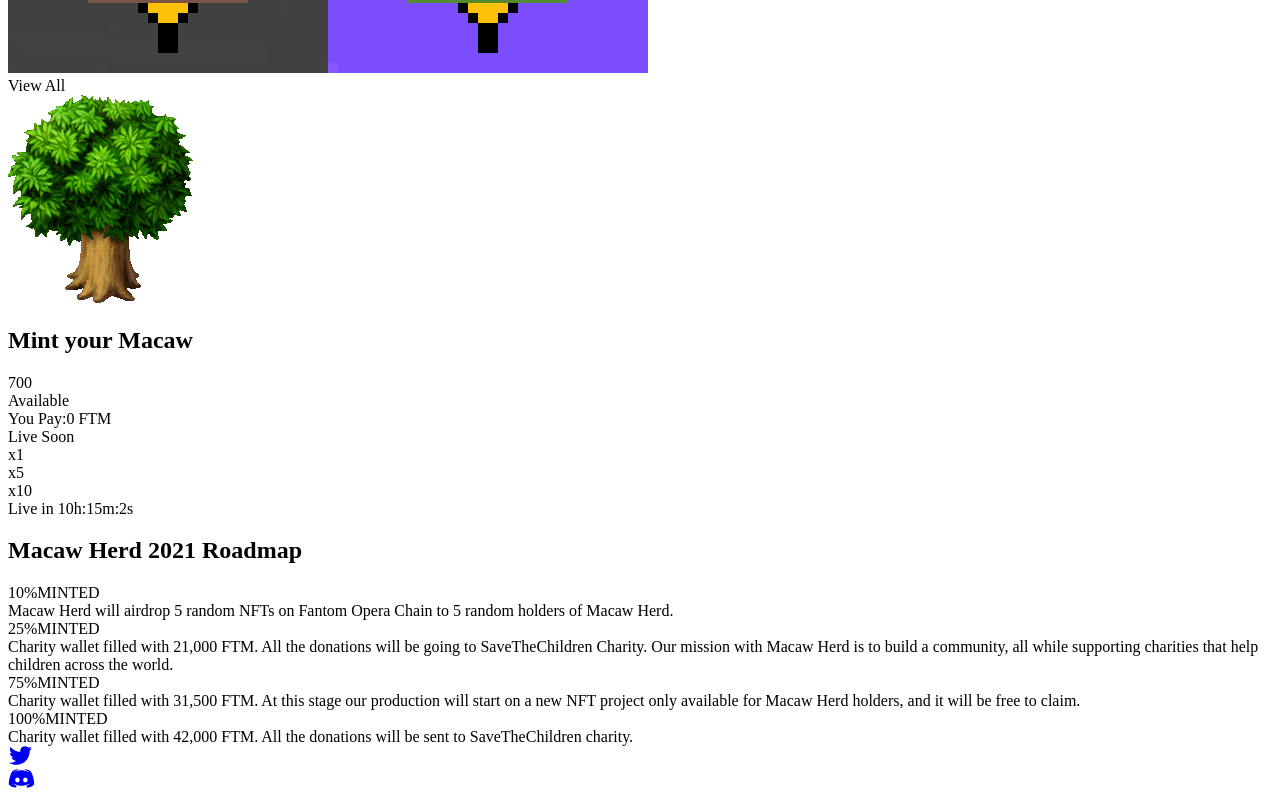
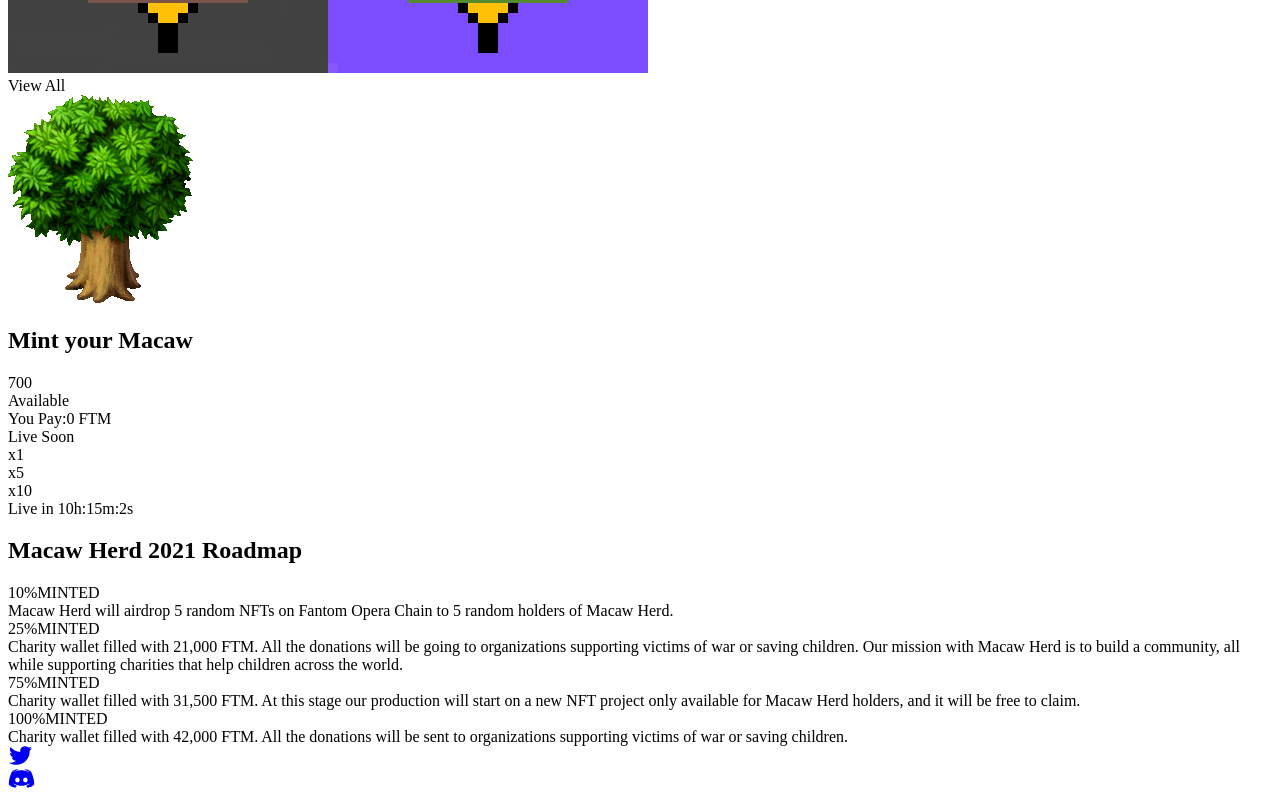
Before and after one commit to MacawHerd/MacawHerd, a Next.js app: page / in a window 1280 px wide. Shown: the part 1162-1962 px from the top of the page. Built offline with nearby package versions, Linux system fonts and the light colour scheme.

Commit message:
Update Roadmap.tsx

```diff
--- a/components/pages/home/Roadmap.tsx
+++ b/components/pages/home/Roadmap.tsx
@@ -7,7 +7,7 @@
   },
   {
     amt: 25,
-    info: "Charity wallet filled with 21,000 FTM. All the donations will be going to SaveTheChildren Charity. Our mission with Macaw Herd is to build a community, all while supporting charities that help children across the world.",
+    info: "Charity wallet filled with 21,000 FTM. All the donations will be going to organizations supporting victims of war or saving children. Our mission with Macaw Herd is to build a community, all while supporting charities that help children across the world.",
   },
   {
     amt: 75,
@@ -15,7 +15,7 @@
   },
   {
     amt: 100,
-    info: "Charity wallet filled with 42,000 FTM. All the donations will be sent to SaveTheChildren charity.",
+    info: "Charity wallet filled with 42,000 FTM. All the donations will be sent to organizations supporting victims of war or saving children.",
   },
 ];
 
```
